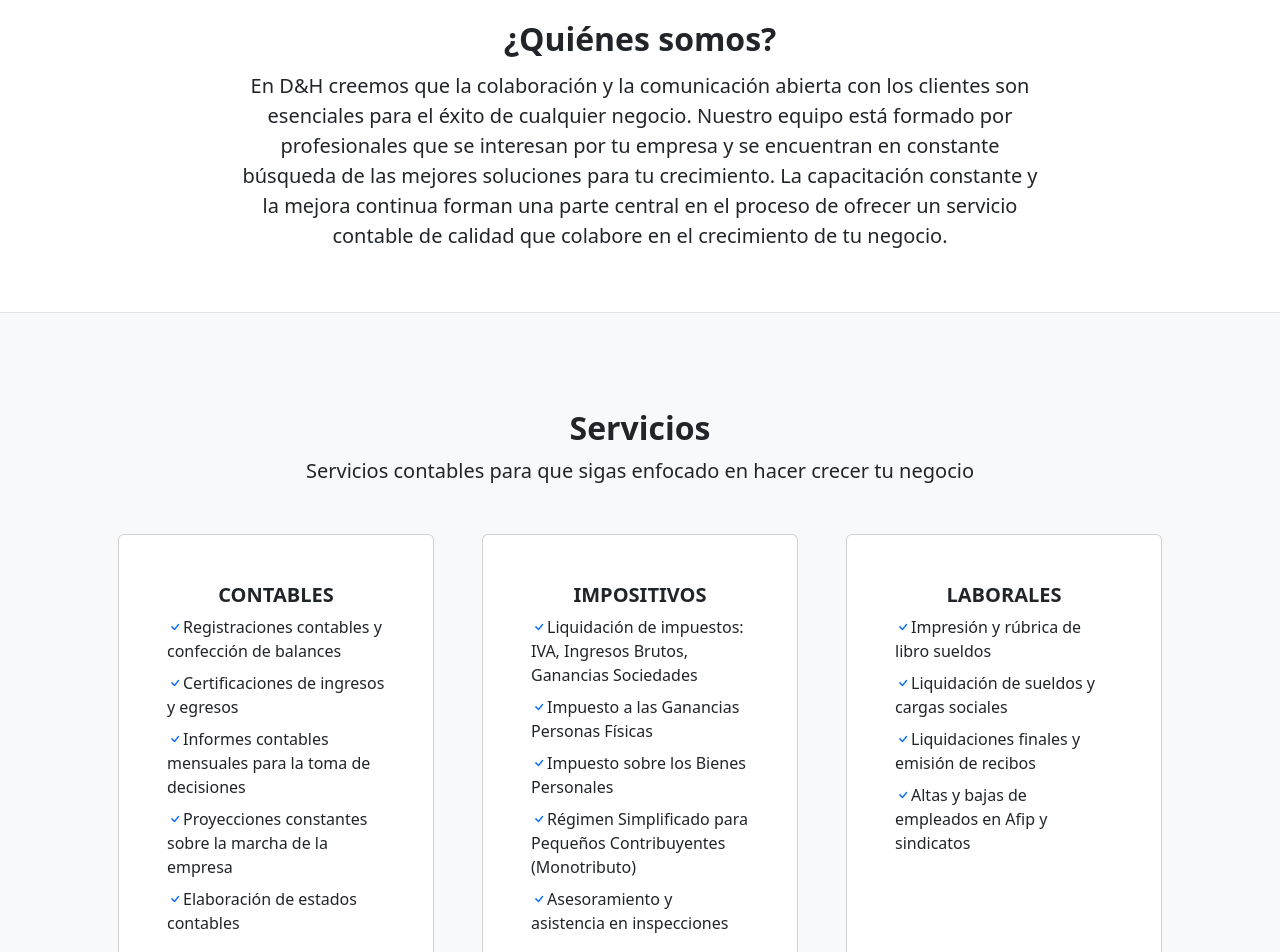
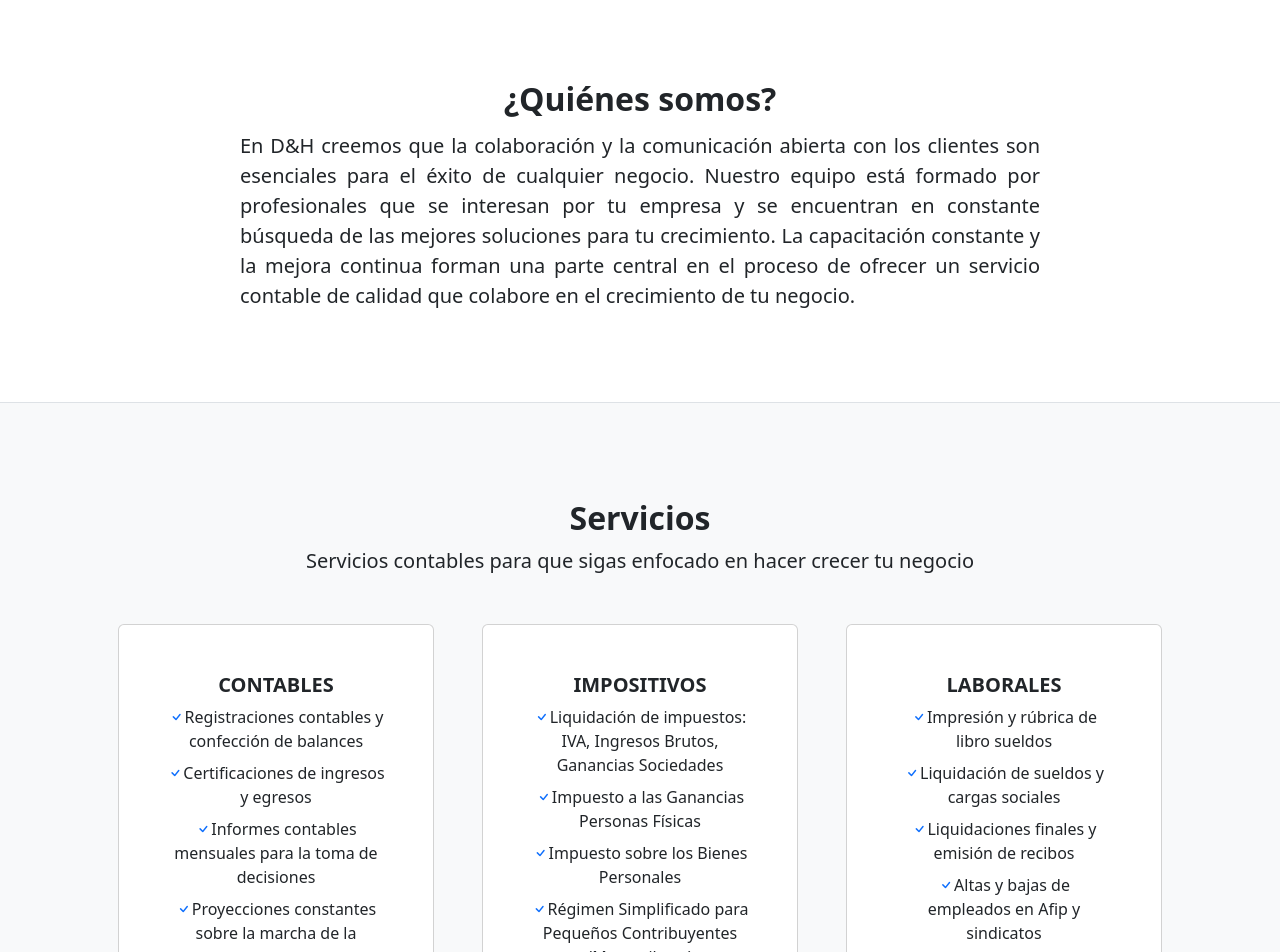
Before and after one commit to FacundoZto/estudiodh, a React (Vite) app: page / in a window 1280 px wide. Shown: the part 600-1552 px from the top of the page. Built offline with nearby package versions, Linux system fonts and the light colour scheme.

Commit message:
Scroll link

```diff
--- a/src/App.css
+++ b/src/App.css
@@ -1,7 +1,3 @@
 html {
   scroll-behavior: smooth;
 }
-
-::-webkit-scrollbar {
-  display: none;
-}
--- a/src/App.jsx
+++ b/src/App.jsx
@@ -1,10 +1,10 @@
 import NavBar from "./components/NavBar/NavBar";
 import Header from "./components/Header";
 import About from "./components/About/About";
-import Services from "./components/Services";
+import Services from "./components/Services/Services";
 import Clients from "./components/Clients/Clients";
 import Contact from "./components/Contact";
-//import Footer from "./components/Footer";
+import Footer from "./components/Footer";
 import './App.css'
 
 function App() {
@@ -17,10 +17,7 @@
       <Services />
       <Clients />
       <Contact />
-      {/* <Footer />
-      <div className="text-center text-gray-500 text-xs">
-        <p>Developed by Estudio DH</p>
-      </div> */}
+      <Footer />
     </>
   )
 }
--- a/src/components/About/About.css
+++ b/src/components/About/About.css
@@ -3,16 +3,17 @@
   flex-direction: column;
   align-items: center;
   justify-content: center;
-  padding: 56px 0;
+  padding: 86px 0;
 }
 
 #about-section p {
   margin: 5px 10px 5px 10px;
   max-width: 800px;
+  text-align: justify;
 }
 
 .img-fluid {
-  height: 200px;
+  height: 230px;
   width: 100%;
   object-fit: cover;
 }
--- a/src/components/About/About.jsx
+++ b/src/components/About/About.jsx
@@ -4,10 +4,10 @@
 const About = () => {
   return (
     <>
-      <img src={about} className="img-fluid" alt="..."></img>
+      <img src={about} className="img-fluid" alt="..." id='nosotros'></img>
       <section className="border-bottom" id="about-section">
         <h2 className="fw-bolder"> ¿Quiénes somos?</h2>
-        <p className="text-center fs-5">
+        <p className="fs-5">
           En D&H creemos que la colaboración y la comunicación abierta con los clientes son esenciales para el éxito de cualquier negocio. Nuestro equipo está formado por profesionales que se interesan por tu empresa y se encuentran en constante búsqueda de las mejores soluciones para tu crecimiento.
 
           La capacitación constante y la mejora continua forman una parte central en el proceso de ofrecer un servicio contable de calidad que colabore en el crecimiento de tu negocio.
--- a/src/components/Clients/Clients.jsx
+++ b/src/components/Clients/Clients.jsx
@@ -3,7 +3,7 @@
 
 const Clients = () => {
   return (
-    <section className="py-5 border-bottom">
+    <section className="py-5 border-bottom" id='clientes'>
       <div className="container px-5 mt-5 mb-4">
         <div className="text-center mb-5">
           <h2 className="fw-bolder">Testimonios & Partners</h2>
--- a/src/components/Contact.jsx
+++ b/src/components/Contact.jsx
@@ -21,7 +21,7 @@
   };
 
   return (
-    <section className="bg-light py-5">
+    <section className="bg-light py-5" id="contacto">
       <div className="container px-5 my-5 px-5">
         <div className="text-center mb-5">
           <h2 className="fw-bolder">Escribinos para recibir nuestra ayuda</h2>
--- a/src/components/Footer.jsx
+++ b/src/components/Footer.jsx
@@ -1,14 +1,14 @@
 const Footer = () => {
   return (
-    <footer class="py-3 my-4">
-    <ul class="nav justify-content-center border-bottom pb-3 mb-3">
-      <li class="nav-item"><a href="#" class="nav-link px-2 text-body-secondary">Home</a></li>
-      <li class="nav-item"><a href="#" class="nav-link px-2 text-body-secondary">Features</a></li>
-      <li class="nav-item"><a href="#" class="nav-link px-2 text-body-secondary">Pricing</a></li>
-      <li class="nav-item"><a href="#" class="nav-link px-2 text-body-secondary">FAQs</a></li>
-      <li class="nav-item"><a href="#" class="nav-link px-2 text-body-secondary">About</a></li>
+    <footer className="py-3 my-4">
+    <ul className="nav justify-content-center border-bottom pb-3 mb-3">
+      <li className="nav-item"><a href="#inicio" className="nav-link px-2 text-body-secondary">Inicio</a></li>
+      <li className="nav-item"><a href="#nosotros" className="nav-link px-2 text-body-secondary">Nosotros</a></li>
+      <li className="nav-item"><a href="#servicios" className="nav-link px-2 text-body-secondary">Servicios</a></li>
+      <li className="nav-item"><a href="#clientes" className="nav-link px-2 text-body-secondary">Clientes</a></li>
+      <li className="nav-item"><a href="#contacto" className="nav-link px-2 text-body-secondary">Contacto</a></li>
     </ul>
-    <p class="text-center text-body-secondary">&copy; 2025 Company, Inc</p>
+    <p className="text-center text-body-secondary">&copy; 2025 Estudio Contable D&H</p>
   </footer>
   )
 }
--- a/src/components/NavBar/NavBar.jsx
+++ b/src/components/NavBar/NavBar.jsx
@@ -1,16 +1,16 @@
 
 const NavBar = () => {
   return (
-    <nav className="navbar navbar-expand-lg navbar-dark bg-dark">
+    <nav className="navbar navbar-expand-lg navbar-dark bg-dark" id="inicio">
       <div className="container px-5">
         <button className="navbar-toggler" type="button" data-bs-toggle="collapse" data-bs-target="#navbarSupportedContent" aria-controls="navbarSupportedContent" aria-expanded="false" aria-label="Toggle navigation"><span className="navbar-toggler-icon"></span></button>
         <div className="collapse navbar-collapse" id="navbarSupportedContent">
           <ul className="navbar-nav ms-auto mb-2 mb-lg-0">
-            <li className="nav-item"><a className="nav-link active" aria-current="page" href="#!">Inicio</a></li>
-            <li className="nav-item"><a className="nav-link" href="#!">Nosotros</a></li>
-            <li className="nav-item"><a className="nav-link" href="#!">Servicios</a></li>
-            <li className="nav-item"><a className="nav-link" href="#!">Clientes</a></li>
-            <li className="nav-item"><a className="nav-link" href="#!">Contacto</a></li>
+            <li className="nav-item"><a className="nav-link active" aria-current="page" href="#inicio">Inicio</a></li>
+            <li className="nav-item"><a className="nav-link" href="#nosotros">Nosotros</a></li>
+            <li className="nav-item"><a className="nav-link" href="#servicios">Servicios</a></li>
+            <li className="nav-item"><a className="nav-link" href="#clientes">Clientes</a></li>
+            <li className="nav-item"><a className="nav-link" href="#contacto">Contacto</a></li>
           </ul>
         </div>
       </div>
--- a/src/components/Services.jsx
+++ b/src/components/Services/Services.jsx
@@ -1,6 +1,6 @@
 const Services = () => {
   return (
-    <section className="bg-light py-5 border-bottom">
+    <section className="bg-light py-5 border-bottom" id="servicios">
       <div className="container px-5 my-5">
         <div className="text-center mb-5">
           <h2 className="fw-bolder"> Servicios</h2>
@@ -14,7 +14,7 @@
               <div className="card-body p-5">
                 <h3 className='display-8 fs-5 fw-semibold text-gray mb-2 text-center text-uppercase'>Contables</h3>
 
-                <ul className="list-unstyled">
+                <ul className="list-unstyled text-center">
                   <li className="mb-2">
                     <i className="bi bi-check text-primary"></i>
                     Registraciones contables y confección de balances
@@ -44,7 +44,7 @@
             <div className="card h-100 mb-5 mb-xl-0">
               <div className="card-body p-5">
                 <h3 className='display-8 fs-5 fw-semibold text-gray mb-2 text-center text-uppercase'>Impositivos</h3>
-                <ul className="list-unstyled">
+                <ul className="list-unstyled text-center">
                   <li className="mb-2">
                     <i className="bi bi-check text-primary"></i>
                     Liquidación de impuestos: IVA, Ingresos Brutos, Ganancias Sociedades
@@ -74,7 +74,7 @@
             <div className="card h-100 mb-5 mb-xl-0">
               <div className="card-body p-5">
                 <h3 className='display-8 fs-5 fw-semibold text-gray mb-2 text-center text-uppercase'>Laborales</h3>
-                <ul className="list-unstyled">
+                <ul className="list-unstyled text-center">
                   <li className="mb-2">
                     <i className="bi bi-check text-primary"></i>
                     Impresión y rúbrica de libro sueldos
```
